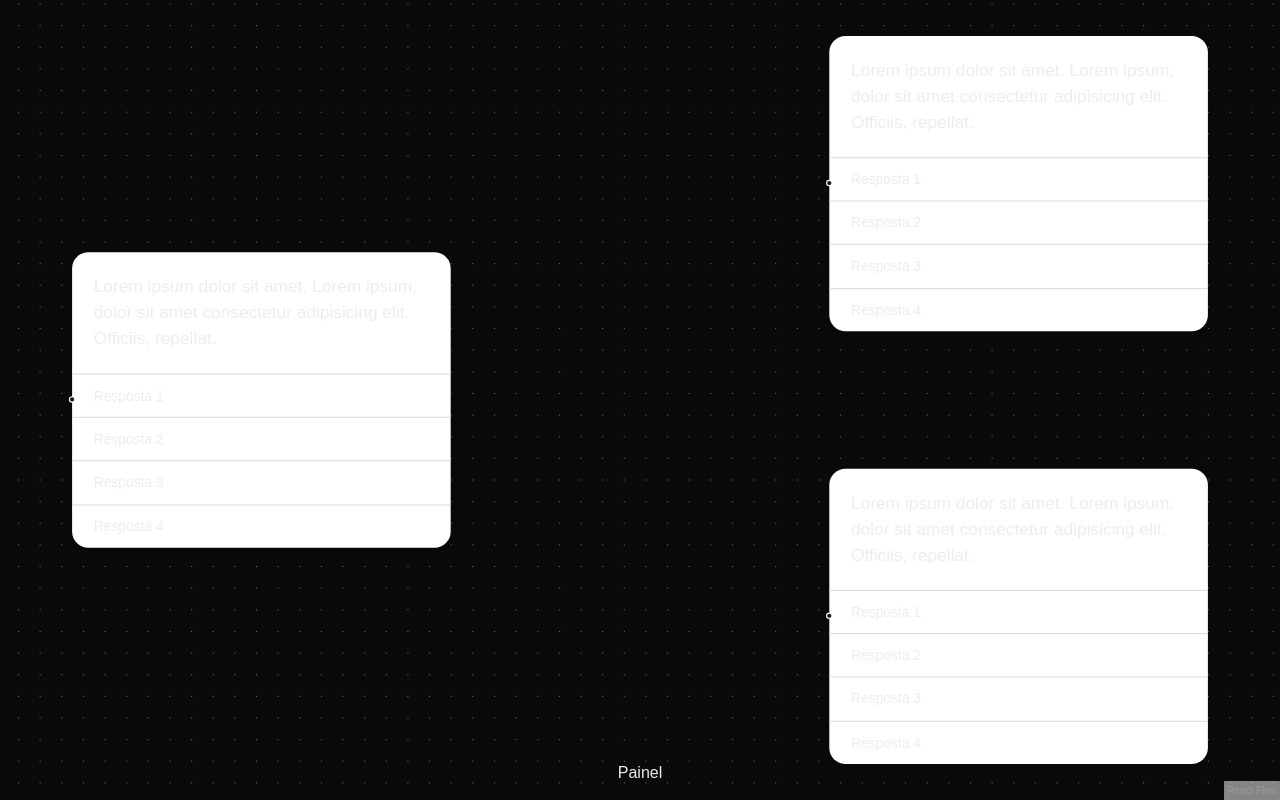
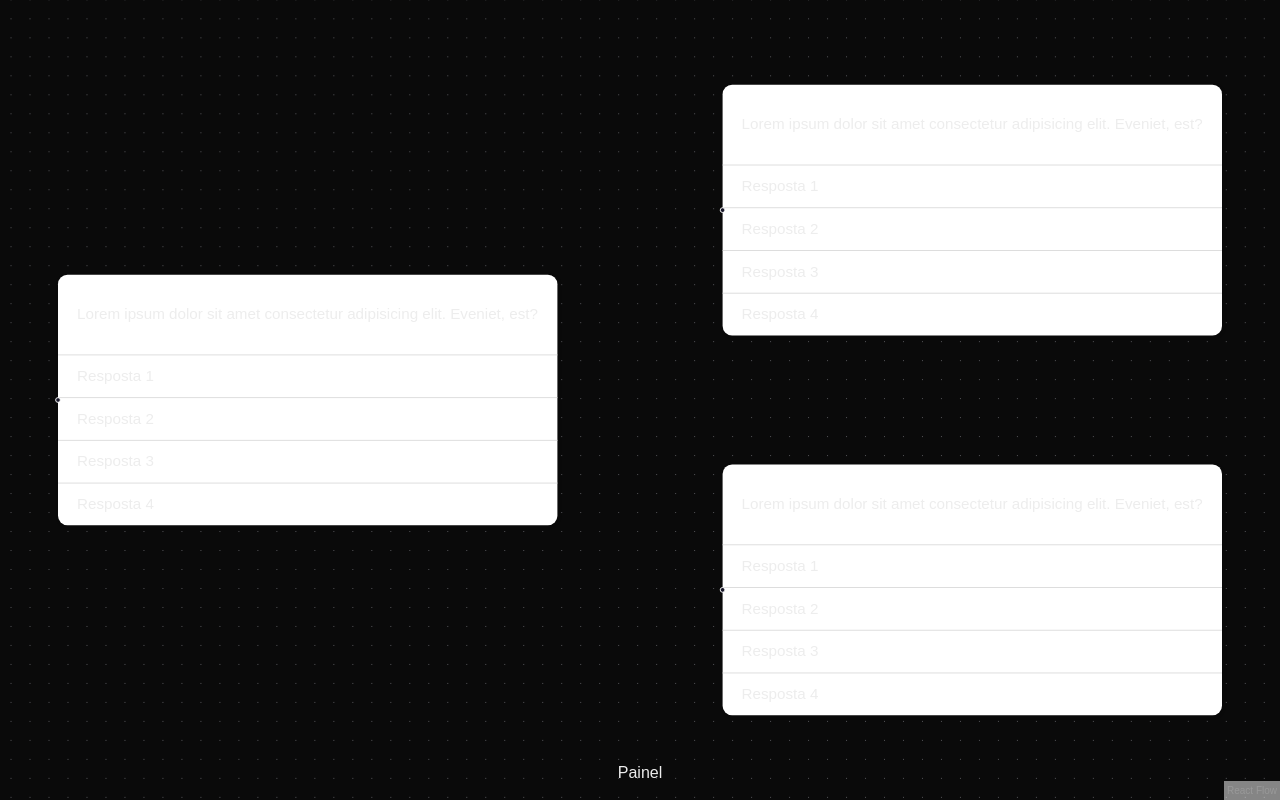
Before and after one commit to CodeDontBlow/pro4tech-frontend, a Next.js app: page / in a window 1280 px wide. Built offline with nearby package versions, Linux system fonts and the light colour scheme.

Commit message:
refactor: aplicando arquitetura em feature

```diff
--- a/app/TriageNode.module.css
+++ b/app/TriageDiagram/components/nodes/Nodes.module.css
@@ -1,48 +1,41 @@
-.customNode{
+.nodeContainer{
     background-color: white;
-    max-width: 350px;
-    min-width: 200px;
 
-    border-radius: 15px;
-    box-shadow: 1px 1px 5px rgba(0, 0, 0, 0.15);
-
-    display: flex;
-    flex-direction: column;
+    border-radius: 10px;
+    box-shadow: 1px 1px 4px rgba(0, 0, 0, 0.2);
 }
 
-.customNode[data-selected='true']{
+    .nodeContainer[data-selected='true']{
         outline: 1px solid blue;
     }
 
-    .customNode[data-selected='true'] .buttons{
+        .nodeContainer[data-selected='true'] .buttons{
             opacity: 100;
-        user-select: all;
-        pointer-events: all;
         }
 
-    .customNode[data-selected='false'] .buttons * {
-        pointer-events: none;
+        .nodeContainer[data-selected='false'] .buttons {
         }
 
-.question{
+.label{
     font-size: 1em;
-    padding: 20px;
 }
 
-.options{
+.node{
 
 }
-    .optionItem{
+
+.parentNode{
+    padding: 30px 20px;
+}
+
+.childNode{
+    width: 100% !important;
     padding: 10px 20px;
 
     display: flex;
     justify-content: space-between;
-        position: relative;
 
     border-top: 1px solid gainsboro;
-    }
-        .answer{
-            font-size: .8em;
 }
 
         .buttons{
@@ -55,8 +48,6 @@
             border: 1px solid red;
 
             opacity: 0;
-            user-select: none;
-            pointer-events: none;
         }
 
             .customButton{
@@ -72,12 +63,9 @@
 
             .handleWrapper{
                 position: relative;
-                width: 1em;
-                height: 1em;
             }
 
-            .handlerBtn{
-                pointer-events: none;
+            .handleBtn{
                 width: 100%;
                 height: 100%;
                 background-color: red;
--- a/app/TriageNode.tsx
+++ b/app/TriageDiagram/components/nodes/ParentNode.tsx
@@ -1,19 +1,20 @@
-import { Position, Handle } from '@xyflow/react';
-import styles from './TriageNode.module.css'
-import { NodeProps } from '@xyflow/react';
+import { NodeProps, Position, Handle } from "@xyflow/react"
+import styles from './Nodes.module.css'
 
-export function TriageNode({ id, data, selected }: NodeProps<NodeData>) {
-    return (
-        <div className={styles.customNode} data-selected={selected}>
-            <p className={styles.question}>
-                Lorem ipsum dolor sit amet. Lorem ipsum, dolor sit amet consectetur adipisicing elit. Officiis, repellat.
+export default function ParentNode ({id, data, selected}: NodeProps<NodeData>) {
+
+    return(
+        <div className={`${styles.nodeContainer}`} data-selected={selected}>
+
+            <p className={`${styles.label} ${styles.parentNode} ${styles.node}`}>
+                Lorem ipsum dolor sit amet consectetur adipisicing elit. Eveniet, est?
             </p>
 
-            <div className={styles.options}>
+            <div className={`${styles.answerGroup}`}>
                 {data.options.map((item: any, index: number) => (
-                    <div className={styles.optionItem} key={index}>
+                    <div className={`${styles.childNode} ${styles.node}`} key={index}>
 
-                        <p className={styles.answer}> {item.label} </p>
+                        <p className={styles.label}> {item.label} </p>
 
                         <div className={styles.buttons}>
 
@@ -21,8 +22,8 @@ export function TriageNode({ id, data, selected }: NodeProps<NodeData>) {
 
                             </button>
 
-                            <div className={styles.handleWrapper}>
-                                <div className={`${styles.customButton} ${styles.handlerBtn}`} />
+                            <div className={`${styles.customButton} ${styles.handleWrapper}`}>
+                                <div className={`${styles.handleBtn}`} />
 
                                 <Handle
                                     type="source"
@@ -35,7 +36,6 @@ export function TriageNode({ id, data, selected }: NodeProps<NodeData>) {
                         </div>
 
                     </div>
-
                 ))}
             </div>
 
@@ -49,5 +49,5 @@ export function TriageNode({ id, data, selected }: NodeProps<NodeData>) {
             </Handle>
 
         </div>
-    );
+    )
 }
--- /dev/null
+++ b/app/TriageDiagram/index.tsx
@@ -0,0 +1,55 @@
+'use client'
+
+import { ReactFlow, applyNodeChanges, applyEdgeChanges, addEdge, Background, Controls, MiniMap, Panel } from '@xyflow/react';
+import { useCallback, useState } from 'react';
+import ParentNode from './components/nodes/ParentNode';
+import { initialNodes } from './store/nodes'
+import { initialEdges } from './store/edges';
+import '@xyflow/react/dist/style.css';
+
+const nodeTypes = {
+    question: ParentNode,
+}
+
+export default function TriageDiagram (){
+    const [nodes, setNodes] = useState(initialNodes)
+    const [edges, setEdges] = useState(initialEdges)
+
+    // Manipuladores de Eventos (atualiza o diagrama em alterações)
+    const onNodesChange = useCallback(
+        (changes: any) => setNodes((nodesSnapshot) => applyNodeChanges(changes, nodesSnapshot)), []
+    )
+
+    const onEdgesChange = useCallback(
+        (changes: any) => setEdges((edgesSnapshot) => applyEdgeChanges(changes, edgesSnapshot)), []
+    )
+
+    // Manipulador de conexão entre dois nós
+    const onConnect = useCallback(
+        (params: any) => setEdges((edgeSnapshot) => addEdge(params, edgeSnapshot)), []
+    )
+
+    return(
+        <div style={{width: '100vw', height: '100vh'}}>
+            <ReactFlow
+                nodes={nodes}
+                edges={edges}
+                nodeTypes={nodeTypes}
+                onNodesChange={onNodesChange}
+                onEdgesChange={onEdgesChange}
+                onConnect={onConnect}
+                // panOnScroll={true}
+                // selectionOnDrag={true}
+                // panOnDrag={false}
+                fitView
+            >
+                <Background />
+                {/* <MiniMap /> */}
+                {/* <Controls /> */}
+                <Panel position='bottom-center'>
+                    Painel
+                </Panel>
+            </ReactFlow>
+        </div>
+    )
+}
--- /dev/null
+++ b/app/TriageDiagram/store/edges.ts
@@ -0,0 +1 @@
+export const initialEdges = []
--- /dev/null
+++ b/app/TriageDiagram/store/nodes.ts
@@ -0,0 +1,41 @@
+export const initialNodes = [
+    {
+        id: 'n1',
+        position: {x:0 , y:0},
+        type: 'question',
+        data: {
+            options: [
+                {id: '3', label: 'Resposta 1'},
+                {id: '4', label: 'Resposta 2'},
+                {id: '5', label: 'Resposta 3'},
+                {id: '6', label: 'Resposta 4'},
+            ]
+        }
+    },
+    {
+        id: 'n2',
+        position: {x:700 , y:200},
+        type: 'question',
+        data: {
+            options: [
+                {id: '7', label: 'Resposta 1'},
+                {id: '8', label: 'Resposta 2'},
+                {id: '9', label: 'Resposta 3'},
+                {id: '10', label: 'Resposta 4'},
+            ]
+        }
+    },
+    {
+        id: 'n3',
+        position: {x:700 , y:-200},
+        type: 'question',
+        data: {
+            options: [
+                {id: '11', label: 'Resposta 1'},
+                {id: '12', label: 'Resposta 2'},
+                {id: '13', label: 'Resposta 3'},
+                {id: '14', label: 'Resposta 4'},
+            ]
+        }
+    },
+]
--- a/app/page.tsx
+++ b/app/page.tsx
@@ -1,8 +1,8 @@
 import Image from "next/image";
-import Triage from "./triage";
+import TriageDiagram from './TriageDiagram/index'
 
 export default function Home() {
   return (
-    <Triage></Triage>
+    <TriageDiagram />
   )
 }
--- a/app/triage.tsx
+++ /dev/null
@@ -1,111 +0,0 @@
-'use client'
-
-import { Node, ReactFlow, applyNodeChanges, applyEdgeChanges, addEdge, Background, Controls, MiniMap, Panel } from '@xyflow/react';
-import { useCallback, useState } from 'react';
-import { TriageNode } from './TriageNode';
-import '@xyflow/react/dist/style.css';
-
-const nodeTypes = {
-    triageNode: TriageNode,
-}
-
-type NodeData = {
-    options: {id: string, label: string}[]
-}
-
-type TriageNodeType = Node<NodeData>
-
-// Nós iniciais
-const initialNodes: TriageNodeType[] = [
-    {
-        id: 'n1',
-        position: {x:0 , y:0},
-        type: 'triageNode',
-        data: {
-            options: [
-                {id: '3', label: 'Resposta 1'},
-                {id: '4', label: 'Resposta 2'},
-                {id: '5', label: 'Resposta 3'},
-                {id: '6', label: 'Resposta 4'},
-            ]
-        }
-    },
-    {
-        id: 'n2',
-        position: {x:700 , y:200},
-        type: 'triageNode',
-        data: {
-            options: [
-                {id: '7', label: 'Resposta 1'},
-                {id: '8', label: 'Resposta 2'},
-                {id: '9', label: 'Resposta 3'},
-                {id: '10', label: 'Resposta 4'},
-            ]
-        }
-    },
-    {
-        id: 'n3',
-        position: {x:700 , y:-200},
-        type: 'triageNode',
-        data: {
-            options: [
-                {id: '11', label: 'Resposta 1'},
-                {id: '12', label: 'Resposta 2'},
-                {id: '13', label: 'Resposta 3'},
-                {id: '14', label: 'Resposta 4'},
-            ]
-        }
-    },
-]
-
-// Conexões iniciais
-const initialEdges = [
-    // {
-    //     id: 'n1-n2',
-    //     source: 'n1',
-    //     target: 'n2',
-    // },
-]
-
-export default function Triage (){
-    const [nodes, setNodes] = useState(initialNodes)
-    const [edges, setEdges] = useState(initialEdges)
-
-    // Manipuladores de Eventos (atualiza o diagrama em alterações)
-    const onNodesChange = useCallback(
-        (changes: any) => setNodes((nodesSnapshot) => applyNodeChanges(changes, nodesSnapshot)), []
-    )
-
-    const onEdgesChange = useCallback(
-        (changes: any) => setEdges((edgesSnapshot) => applyEdgeChanges(changes, edgesSnapshot)), []
-    )
-
-    // Manipulador de conexão entre dois nós
-    const onConnect = useCallback(
-        (params: any) => setEdges((edgeSnapshot) => addEdge(params, edgeSnapshot)), []
-    )
-
-    return(
-        <div style={{width: '100vw', height: '100vh'}}>
-            <ReactFlow
-                nodes={nodes}
-                edges={edges}
-                nodeTypes={nodeTypes}
-                onNodesChange={onNodesChange}
-                onEdgesChange={onEdgesChange}
-                onConnect={onConnect}
-                // panOnScroll={true}
-                // selectionOnDrag={true}
-                // panOnDrag={false}
-                fitView
-            >
-                <Background />
-                {/* <MiniMap /> */}
-                {/* <Controls /> */}
-                <Panel position='bottom-center'>
-                    Painel
-                </Panel>
-            </ReactFlow>
-        </div>
-    )
-}
```
Also changed, not shown: app/TriageDiagram/adapters/toRequest.ts (added), app/TriageDiagram/adapters/toView.ts (added), app/TriageDiagram/components/panel/Panel.module.css (added), app/TriageDiagram/components/panel/Panel.tsx (added). Lines whose indentation alone changed are shown as unchanged.
